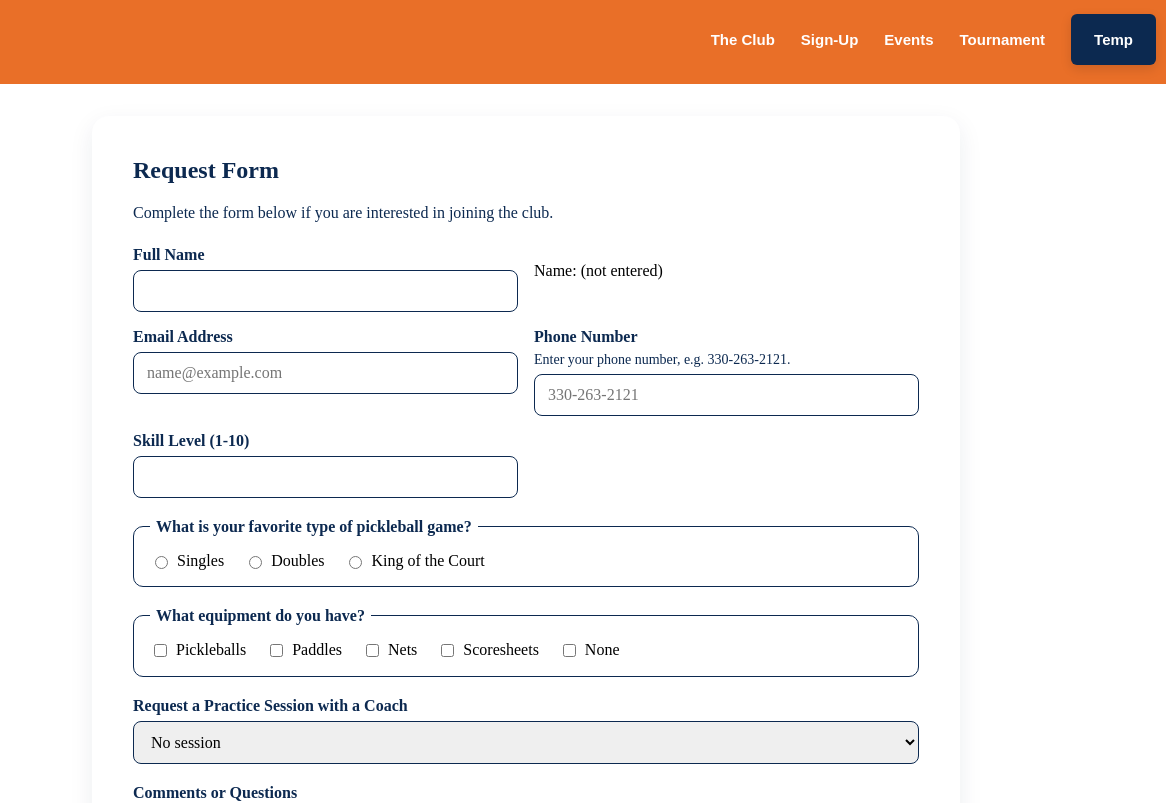
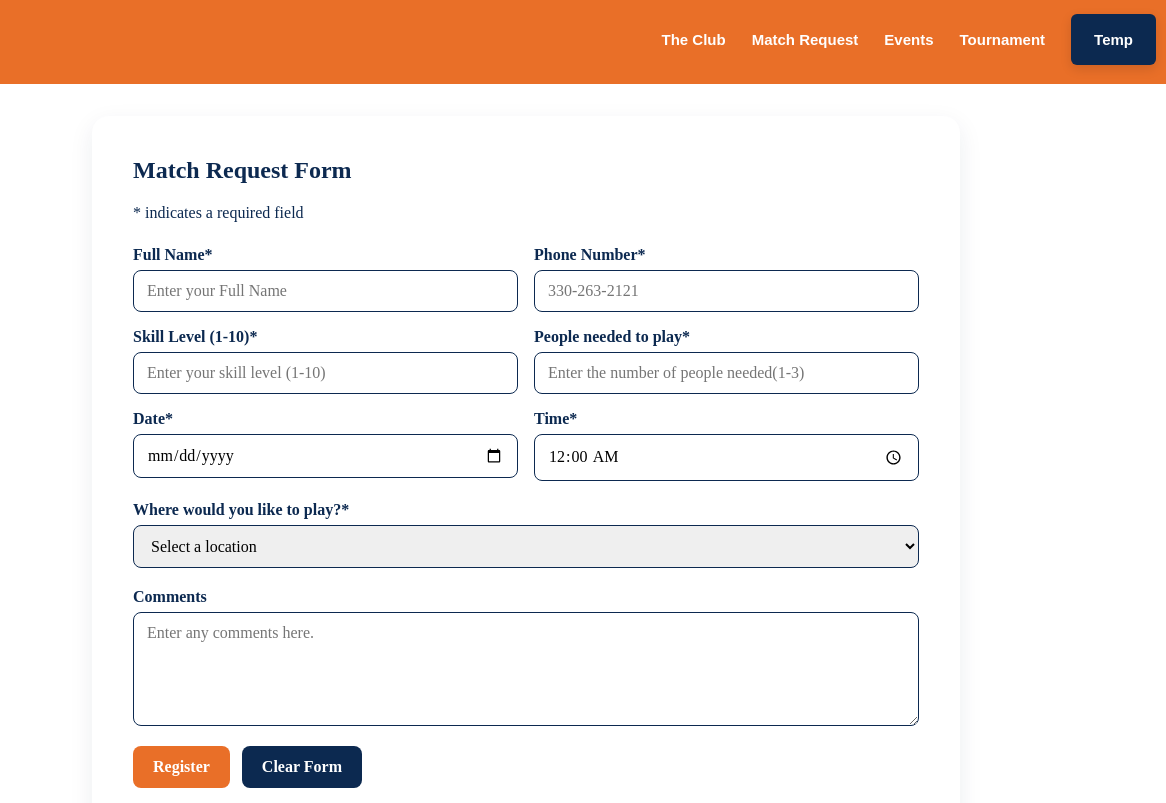
Before and after one commit to SuttonZimmerman/CUPickleBall-Website, a plain HTML site: page sign-up.html in a window 1280 px wide. Shown: the top 803 px of the page, 114-1280 px from the left. Drawn offline with Linux system fonts and the light colour scheme.

Commit message:
update header, and titles

```diff
--- a/js/sign-up.js
+++ b/js/sign-up.js
@@ -39,7 +39,10 @@ requestForm.addEventListener("submit", function (event) {
             session = "No session selected";
         }
 
-        newRequest.textContent = name + " - " + session;
+        let date = document.getElementById("date").value;
+        let time = document.getElementById("time").value;
+
+        newRequest.textContent = name + " - " + date + ", " + time + ", " + session;
 
         requestList.appendChild(newRequest);
 
@@ -52,6 +55,10 @@ requestForm.addEventListener("submit", function (event) {
 
         let requestCount = document.getElementById("requestCount");
         requestCount.textContent = requestList.children.length;
+
+        // Reset the form after a successful registration
+        requestForm.reset();
+        namePreview.textContent = "Name: (not entered)";
     }
 });
 
@@ -94,3 +101,6 @@ toggleDetails.addEventListener("click", function () {
         toggleDetails.textContent = "Hide Details";
     }
 });
+
+
+// suttons bullshit \/
--- a/sign-up.html
+++ b/sign-up.html
@@ -4,7 +4,7 @@
 <head>
     <meta charset="UTF-8">
     <meta name="viewport" content="width=device-width, initial-scale=1.0">
-    <title>Week 6 assignment</title>
+    <title>CU-Pickleball Match Request</title>
     <link rel="stylesheet" href="css/sign-up-style.css">
     <script src="js/sign-up.js" defer></script>
 </head>
@@ -18,61 +18,98 @@
 
         <nav class="navigation">
             <a href="index.html">The Club</a>
-            <a href="sign-up.html">Sign-Up</a>
+            <a href="sign-up.html">Match Request</a>
             <a href="events.html">Events</a>
             <a href="tour.html">Tournament</a>
             <a href="temp.html" class="join-button">Temp</a>
         </nav>
     </header>
 
-
-
     <main class="signup-main">
         <section class="signup-card" id="signup-request" aria-labelledby="signup-heading">
-            <h2 class="signup-heading" id="signup-heading">Request Form</h2>
-            <p class="signup-intro">Complete the form below if you are interested in joining the club.</p>
+            <h2 class="signup-heading" id="signup-heading">Match Request Form</h2>
+            <p class="signup-intro">* indicates a required field</p>
 
             <form class="signup-form" id="request-form">
                 <div class="form-grid">
                     <div class="form-field">
-                        <label for="name">Full Name</label>
-                        <input id="name" name="fullName" type="text" minlength="2" maxlength="50" required>
+                        <label for="name">Full Name*</label>
+                        <input id="name" name="fullName" placeholder="Enter your Full Name" type="text" minlength="2" maxlength="50" required>
                     </div>
-                    <p id="namePreview">Name: (not entered)</p>
+
+
+                    <!-- <div class="form-field">
+                        <label for="email">Email Address</label>
+                        <input id="email" name="email" type="email" placeholder="name@example.com" required>
+                    </div> -->
+
+
 
                     <div class="form-field">
-                        <label for="email">Email Address</label>
-                        <input id="email" name="email" type="email" placeholder="name@example.com" required>
-                    </div>
-                    <div class="form-field">
-                        <label for="phone">Phone Number</label>
-                        <p class="field-help" id="phone-help">Enter your phone number, e.g. 330-263-2121.</p>
+                        <label for="phone">Phone Number*</label>
                         <input id="phone" name="phone" type="tel" placeholder="330-263-2121"
                             pattern="[0-9]{3}-[0-9]{3}-[0-9]{4}" aria-describedby="phone-help" required>
                     </div>
+
                     <div class="form-field">
-                        <label for="skill">Skill Level (1-10)</label>
-                        <input id="skill" name="skillLevel" type="number" min="1" max="10" step="1" required>
+                        <label for="skill">Skill Level (1-10)*</label>
+                        <input id="skill" name="skillLevel" type="number" placeholder="Enter your skill level (1-10)" min="1" max="10" step="1" required>
                     </div>
+
+                    <!-- <div class="form-field">
+                        <label for="equipment">What equipment do you have?</label>
+                        <input id="equipment" name="equipment " type="text" placeholder="Pattles,Balls,ect..." required>
+                    </div> -->
+
+                    <div class="form-field">
+                        <label for="peopleNeeded">People needed to play* </label>
+                        <input id="peopleNeeded" name="peopleNeeded" type="number" placeholder="Enter the number of people needed(1-3)" min="1" max="3" step="1" required>
                 </div>
 
-                <fieldset class="form-options">
+                    <div class="form-field">
+                        <label for="date">Date*</label>
+                        <input id="date" name="date" type="date" placeholder="Enter the date you are available" min="1" max="10" step="1" required>
+                    </div>
+
+                    <div class="form-field">
+                        <label for="time">Time*</label>
+                        <input id="time" name="time" type="time" value="00:00" placeholder="Enter the time you are available" step="60" required>
+                    </div>
+
+
+
+                </div>
+
+
+
+                <!-- <fieldset class="form-options">
                     <legend>What is your favorite type of pickleball game?</legend>
                     <label><input type="radio" name="favoriteGame" value="singles" required> Singles</label>
                     <label><input type="radio" name="favoriteGame" value="doubles"> Doubles</label>
                     <label><input type="radio" name="favoriteGame" value="king-of-the-court"> King of the Court</label>
-                </fieldset>
+                </fieldset> -->
 
-                <fieldset class="form-options">
+                <div class="form-field">
+                    <label for="session">Where would you like to play?*</label>
+                    <select id="session" name="session" required>
+                        <option value="" selected disabled>Select a location</option>
+                        <option value="Ganfield">Ganfield</option>
+                        <option value="Van Male">Van Male</option>
+                        <option value="Tennis Courts">Tennis Courts</option>
+                        <option value="Buchner Park">Buchner Park</option>
+                    </select>
+                </div>
+
+                <!-- <fieldset class="form-options">
                     <legend>What equipment do you have?</legend>
                     <label><input type="checkbox" name="equipment" value="pickleballs"> Pickleballs</label>
                     <label><input type="checkbox" name="equipment" value="paddles"> Paddles</label>
                     <label><input type="checkbox" name="equipment" value="nets"> Nets</label>
                     <label><input type="checkbox" name="equipment" value="scoresheets"> Scoresheets</label>
-                    <label><input type="checkbox" name="equipment" value="none"> None</label>
-                </fieldset>
+                    <label><input type="text" name="equipment" value="Other" placeholder="Specify other equipment"> </label>
+                </fieldset> -->
 
-                <div class="form-field">
+                <!-- <div class="form-field">
                     <label for="session">Request a Practice Session with a Coach</label>
                     <select id="session" name="session">
                         <option value="">No session</option>
@@ -85,12 +122,14 @@
                         <option value="5pm">5:00 PM Session</option>
                         <option value="530pm">5:30 PM Session</option>
                     </select>
-                </div>
+                </div> -->
+
+
 
                 <div class="form-field">
-                    <label for="comments">Comments or Questions</label>
+                    <label for="comments">Comments</label>
                     <textarea id="comments" name="comments" rows="5"
-                        placeholder="Enter any questions or comments here."></textarea>
+                        placeholder="Enter any comments here."></textarea>
                 </div>
 
                 <div class="form-actions">
@@ -112,7 +151,7 @@
             <h2 class="section-heading">Practice Session Details</h2>
 
             <div id="details" class="practice-details">
-                <p>Practice sessions give members a chance to work on their pickleball skills with a coach.</p>
+                <p>Practice sessions give members a chance to work on their pickleball skills with other players or a coach.</p>
                 <p>We will help fix your form, technique, and overall game strategy.</p>
             </div>
 
```
Also changed, not shown: events.html (+2 -2 lines), index.html (+1 -1 lines), tour.html (+2 -2 lines).
